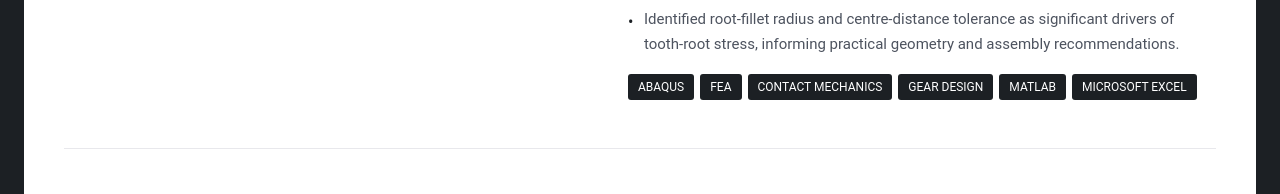
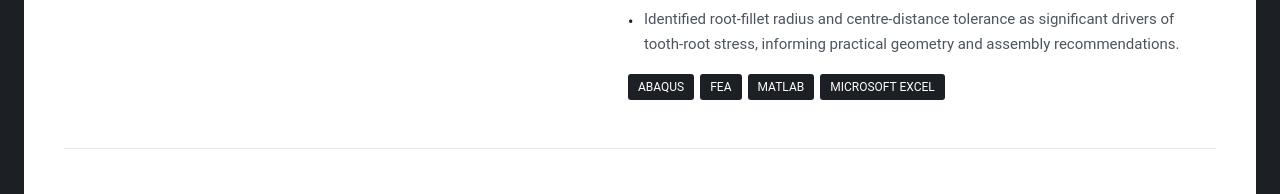
Before and after one commit to ahmed3819350-bot/ahmad-website, a plain HTML site: page projects.html in a window 1280 px wide. Shown: the part 3188-3382 px from the top of the page. Drawn offline with Linux system fonts and the light colour scheme; grey boxes are pictures that could not be loaded; a script that the page names is missing.

Commit message:
Remove Contact Mechanics and Gear Design tags from MTT FEA project
Co-Authored-By: Claude Sonnet 5 <noreply@anthropic.com>

```diff
--- a/projects.html
+++ b/projects.html
@@ -253,8 +253,6 @@
             <div class="tag-list">
               <span class="tag">Abaqus</span>
               <span class="tag">FEA</span>
-              <span class="tag">Contact Mechanics</span>
-              <span class="tag">Gear Design</span>
               <span class="tag">MATLAB</span>
               <span class="tag">Microsoft Excel</span>
             </div>
```
